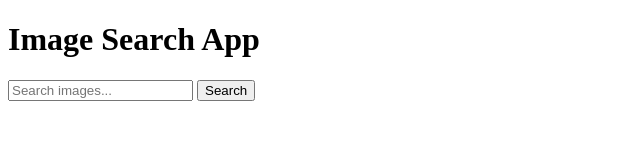
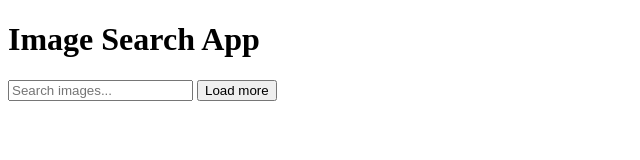
Before and after one commit to MaksymSkala/goit-js-hw-11, a plain HTML site: page index.html in a window 1280 px wide. Shown: the full height of the page, 0-640 px from the left. Drawn offline with nearby package versions, Linux system fonts and the light colour scheme; some packages are replaced by stand-ins of ours; a script that the page names is missing.

Commit message:
Deploying to gh-pages from @ MaksymSkala/goit-js-hw-11@802ac7731a10abee36ac5ad870fb0859867d5570 🚀

```diff
--- a/index.html
+++ b/index.html
@@ -1 +1 @@
-<!DOCTYPE html><html lang="en"><head><meta charset="utf-8"><meta name="viewport" content="width=device-width, initial-scale=1.0"><title>Image Search App</title><link rel="stylesheet" href="/goit-js-hw-11/index.eac97dac.css"><script src="/goit-js-hw-11/index.0b0adebb.js" type="module"></script><script src="/goit-js-hw-11/index.79936478.js" nomodule="" defer></script></head><body> <div class="container"> <h1>Image Search App</h1> <form class="search-form" id="search-form"> <input type="text" name="searchQuery" autocomplete="off" placeholder="Search images..."> <button type="submit">Search</button> </form> </div> <script src="https://cdn.jsdelivr.net/npm/axios/dist/axios.min.js"></script> <script src="https://cdn.jsdelivr.net/npm/simplelightbox@2.8.0/dist/simple-lightbox.min.js"></script> <script src="https://cdnjs.cloudflare.com/ajax/libs/simplelightbox/2.8.0/simple-lightbox.min.js"></script> </body></html>
+<!DOCTYPE html><html lang="en"><head><meta charset="utf-8"><meta name="viewport" content="width=device-width, initial-scale=1.0"><title>Image Search App</title><link rel="stylesheet" href="/goit-js-hw-11/index.eac97dac.css"><script src="/goit-js-hw-11/index.0b0adebb.js" type="module"></script><script src="/goit-js-hw-11/index.79936478.js" nomodule="" defer></script></head><body> <div class="container"> <h1>Image Search App</h1> <form class="search-form" id="search-form"> <input type="text" name="searchQuery" autocomplete="off" placeholder="Search images..."> <button type="button" class="load-more">Load more</button> </form> </div> <script src="https://cdn.jsdelivr.net/npm/axios/dist/axios.min.js"></script> <script src="https://cdn.jsdelivr.net/npm/simplelightbox@2.8.0/dist/simple-lightbox.min.js"></script> <script src="https://cdnjs.cloudflare.com/ajax/libs/simplelightbox/2.8.0/simple-lightbox.min.js"></script> </body></html>
```
